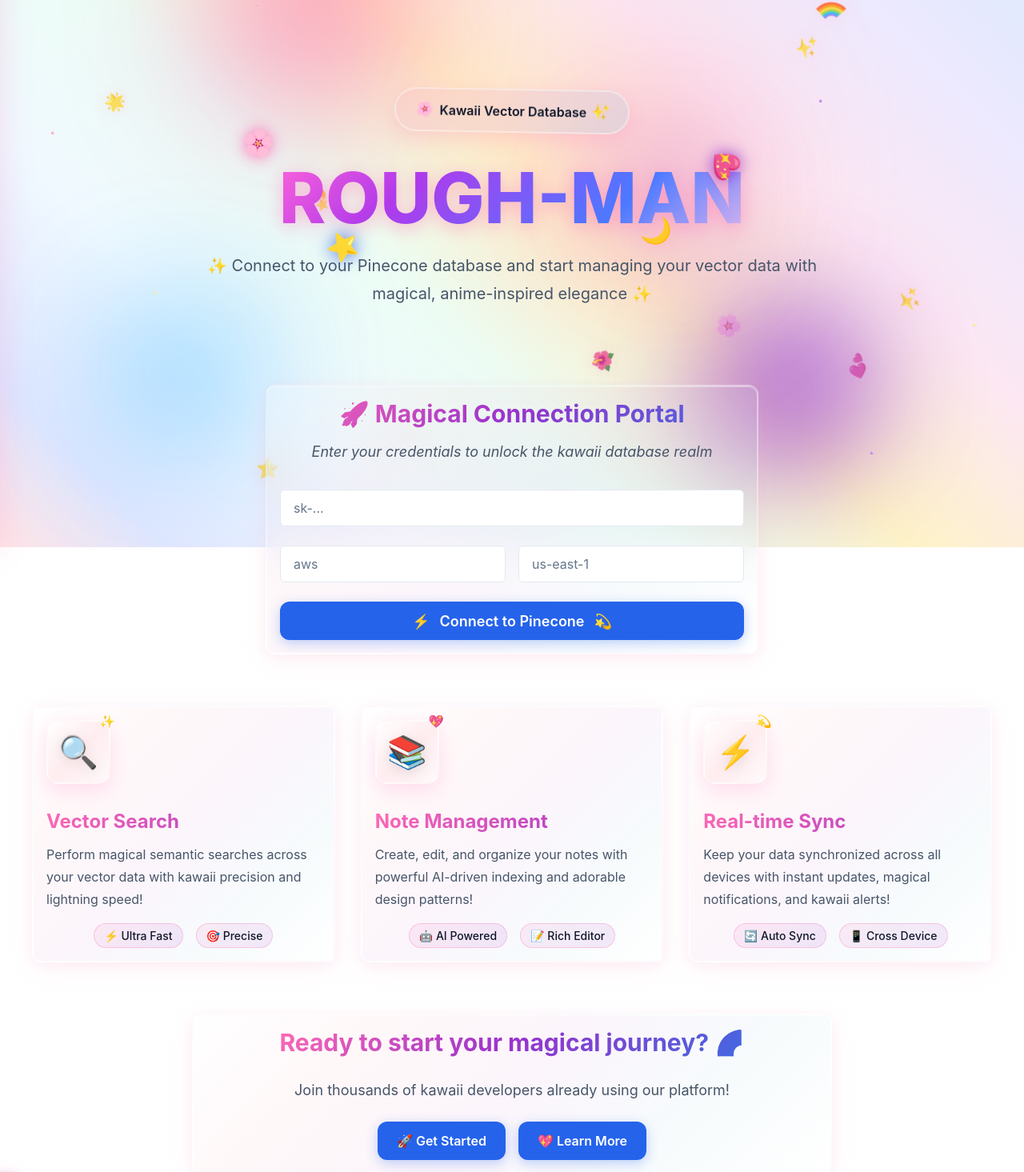
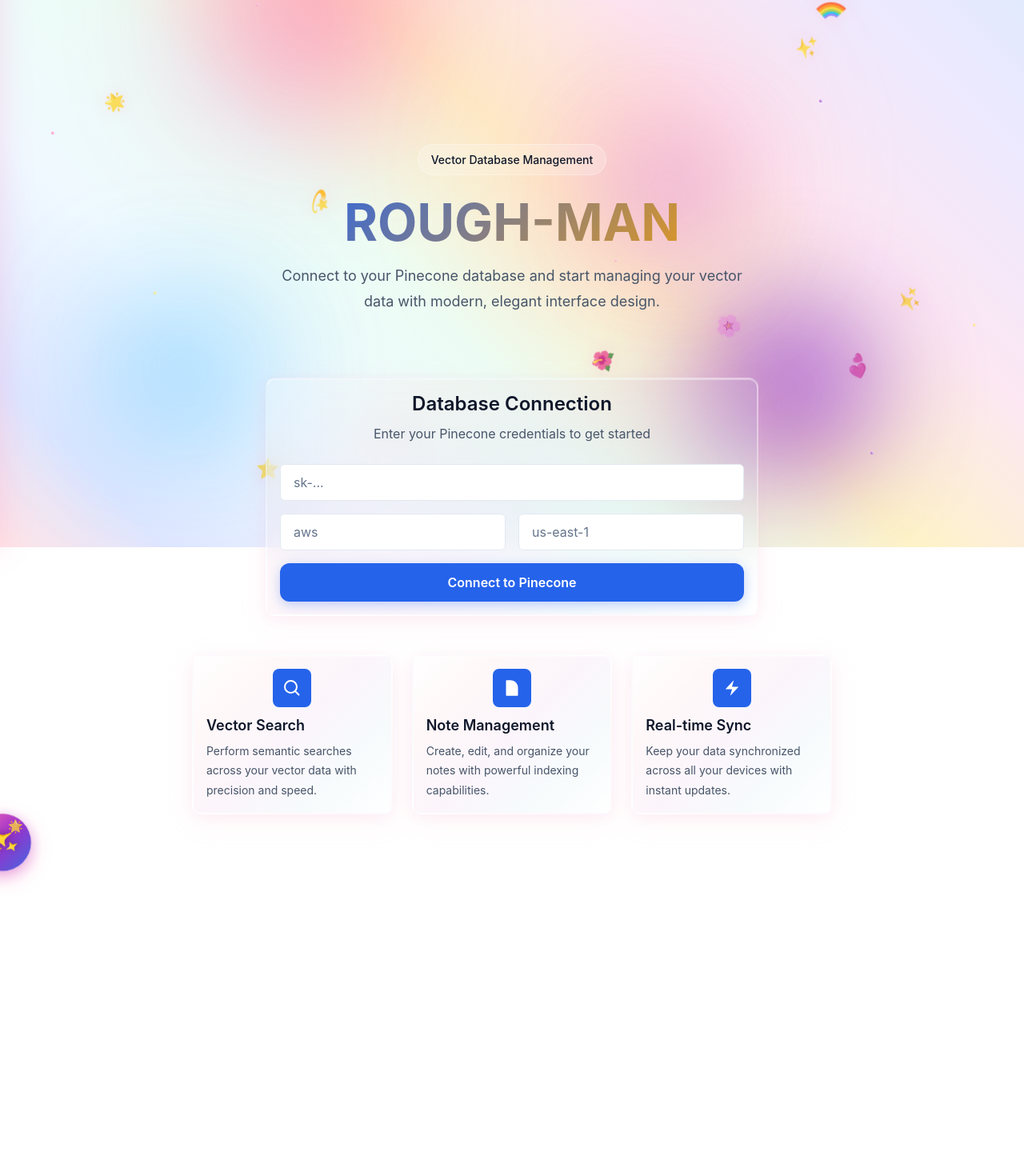
Before and after one commit to yuvasria924/roughGPT, a SvelteKit app in the folder rough-app/: page / in a window 1280 px wide. Shown: the part 116-1581 px from the top of the page at 80% size. After the commit the page ends 1236 px from the top, so only its background shows below. Built offline with nearby package versions, Linux system fonts and the light colour scheme.

Commit message:
Update main page to remove kawaii theming
cgen-078849d1b7ef4bf4b4bd43673c72f779

```diff
--- a/rough-app/src/routes/+page.svelte
+++ b/rough-app/src/routes/+page.svelte
@@ -75,27 +75,19 @@
 	<div class="hero-section">
 		<div class="hero-content">
 			<div class="hero-badge">
-				<span class="badge-emoji">🌸</span>
-				<span class="badge-text">Kawaii Vector Database</span>
-				<span class="badge-sparkle">✨</span>
+				<span class="badge-text">Vector Database Management</span>
 			</div>
 			<h1 class="hero-title">{data.title}</h1>
 			<p class="hero-description">
-				✨ Connect to your Pinecone database and start managing your vector data with magical, anime-inspired elegance ✨
+				Connect to your Pinecone database and start managing your vector data with modern, elegant interface design.
 			</p>
-			<div class="hero-decoration">
-				<div class="floating-emoji emoji-1">🌸</div>
-				<div class="floating-emoji emoji-2">💖</div>
-				<div class="floating-emoji emoji-3">⭐</div>
-				<div class="floating-emoji emoji-4">🌙</div>
-			</div>
 		</div>
 	</div>
 
-	<Card size="lg" variant="anime" customClass="connection-card">
+	<Card size="lg" variant="elevated" customClass="connection-card">
 		<div class="card-header">
-			<h2 class="card-title">🚀 Magical Connection Portal</h2>
-			<p class="card-subtitle">Enter your credentials to unlock the kawaii database realm</p>
+			<h2 class="card-title">Database Connection</h2>
+			<p class="card-subtitle">Enter your Pinecone credentials to get started</p>
 		</div>
 
 		<form class="connection-form" onsubmit={handleConnect}>
@@ -133,107 +125,60 @@
 
 			{#if error}
 				<div class="error-message" role="alert">
-					<span class="error-emoji">😅</span>
-					<div class="error-content">
-						<span class="error-text">{error}</span>
-						<span class="error-subtitle">Please try again, nya~</span>
-					</div>
+					<svg class="error-icon" viewBox="0 0 20 20" fill="currentColor">
+						<path fill-rule="evenodd" d="M18 10a8 8 0 11-16 0 8 8 0 0116 0zm-8-5a.75.75 0 01.75.75v4.5a.75.75 0 01-1.5 0v-4.5A.75.75 0 0110 5zM9.25 14a.75.75 0 011.5 0v.01a.75.75 0 01-1.5 0V14z" clip-rule="evenodd" />
+					</svg>
+					{error}
 				</div>
 			{/if}
 
 			<Button
 				type="submit"
-				variant="anime"
+				variant="primary"
 				size="lg"
 				loading={isConnecting}
 				fullWidth
 			>
 				{#if isConnecting}
 					<span class="loading-content">
-						<span class="magic-spinner">🌟</span>
-						Connecting to the magical realm...
+						Connecting...
 					</span>
 				{:else}
-					<span class="connect-content">
-						<span class="connect-emoji">⚡</span>
-						Connect to Pinecone
-						<span class="connect-emoji">💫</span>
-					</span>
+					Connect to Pinecone
 				{/if}
 			</Button>
 		</form>
 	</Card>
 
 	<div class="features-grid">
-		<Card size="md" variant="kawaii" hoverable customClass="feature-card vector-search">
-			<div class="feature-header">
-				<div class="feature-icon">
-					<span class="feature-emoji">🔍</span>
-					<div class="icon-sparkles">
-						<div class="sparkle">✨</div>
-						<div class="sparkle">⭐</div>
-					</div>
-				</div>
+		<Card size="md" hoverable customClass="feature-card">
+			<div class="feature-icon">
+				<svg viewBox="0 0 24 24" fill="currentColor" class="feature-svg">
+					<path d="M21 21l-5.197-5.197m0 0A7.5 7.5 0 105.196 5.196a7.5 7.5 0 0010.607 10.607z" stroke="currentColor" stroke-width="2" fill="none" />
+				</svg>
 			</div>
 			<h3 class="feature-title">Vector Search</h3>
-			<p class="feature-description">Perform magical semantic searches across your vector data with kawaii precision and lightning speed!</p>
-			<div class="feature-stats">
-				<span class="stat">⚡ Ultra Fast</span>
-				<span class="stat">🎯 Precise</span>
-			</div>
+			<p class="feature-description">Perform semantic searches across your vector data with precision and speed.</p>
 		</Card>
 
-		<Card size="md" variant="kawaii" hoverable customClass="feature-card note-management">
-			<div class="feature-header">
-				<div class="feature-icon">
-					<span class="feature-emoji">📚</span>
-					<div class="icon-sparkles">
-						<div class="sparkle">💖</div>
-						<div class="sparkle">🌸</div>
-					</div>
-				</div>
+		<Card size="md" hoverable customClass="feature-card">
+			<div class="feature-icon">
+				<svg viewBox="0 0 24 24" fill="currentColor" class="feature-svg">
+					<path d="M19.5 14.25v-2.625a3.375 3.375 0 00-3.375-3.375h-1.5A1.125 1.125 0 0113.5 7.125v-1.5a3.375 3.375 0 00-3.375-3.375H8.25m0 12.75h7.5m-7.5 3H12M10.5 2.25H5.625c-.621 0-1.125.504-1.125 1.125v17.25c0 .621.504 1.125 1.125 1.125h12.75c.621 0 1.125-.504 1.125-1.125V11.25a9 9 0 00-9-9z" />
+				</svg>
 			</div>
 			<h3 class="feature-title">Note Management</h3>
-			<p class="feature-description">Create, edit, and organize your notes with powerful AI-driven indexing and adorable design patterns!</p>
-			<div class="feature-stats">
-				<span class="stat">🤖 AI Powered</span>
-				<span class="stat">📝 Rich Editor</span>
-			</div>
+			<p class="feature-description">Create, edit, and organize your notes with powerful indexing capabilities.</p>
 		</Card>
 
-		<Card size="md" variant="kawaii" hoverable customClass="feature-card real-time">
-			<div class="feature-header">
-				<div class="feature-icon">
-					<span class="feature-emoji">⚡</span>
-					<div class="icon-sparkles">
-						<div class="sparkle">💫</div>
-						<div class="sparkle">🌟</div>
-					</div>
-				</div>
+		<Card size="md" hoverable customClass="feature-card">
+			<div class="feature-icon">
+				<svg viewBox="0 0 24 24" fill="currentColor" class="feature-svg">
+					<path d="M3.75 13.5l10.5-11.25L12 10.5h8.25L9.75 21.75 12 13.5H3.75z" />
+				</svg>
 			</div>
 			<h3 class="feature-title">Real-time Sync</h3>
-			<p class="feature-description">Keep your data synchronized across all devices with instant updates, magical notifications, and kawaii alerts!</p>
-			<div class="feature-stats">
-				<span class="stat">🔄 Auto Sync</span>
-				<span class="stat">📱 Cross Device</span>
-			</div>
-		</Card>
-	</div>
-
-	<div class="cta-section">
-		<Card variant="anime" size="lg" customClass="cta-card">
-			<div class="cta-content">
-				<h2 class="cta-title">Ready to start your magical journey? 🌈</h2>
-				<p class="cta-description">Join thousands of kawaii developers already using our platform!</p>
-				<div class="cta-buttons">
-					<Button variant="anime" size="lg">
-						🚀 Get Started
-					</Button>
-					<Button variant="kawaii" size="lg">
-						💖 Learn More
-					</Button>
-				</div>
-			</div>
+			<p class="feature-description">Keep your data synchronized across all your devices with instant updates.</p>
 		</Card>
 	</div>
 </main>
@@ -245,17 +190,15 @@
 		flex-direction: column;
 		align-items: center;
 		padding: var(--space-8) var(--space-4);
-		gap: var(--space-16);
-		max-width: 1400px;
+		gap: var(--space-12);
+		max-width: 1200px;
 		margin: 0 auto;
-		position: relative;
 	}
 
 	.hero-section {
 		text-align: center;
-		max-width: 800px;
-		position: relative;
-		z-index: 2;
+		max-width: 600px;
+		margin-top: var(--space-16);
 	}
 
 	.hero-content {
@@ -266,188 +209,72 @@
 		display: inline-flex;
 		align-items: center;
 		gap: var(--space-2);
-		background: linear-gradient(135deg,
-			rgba(255, 182, 193, 0.3),
-			rgba(221, 160, 221, 0.2),
-			rgba(173, 216, 230, 0.3)
-		);
-		backdrop-filter: blur(15px);
-		border: 2px solid rgba(255, 255, 255, 0.4);
+		background: rgba(255, 255, 255, 0.2);
+		backdrop-filter: blur(10px);
+		border: 1px solid rgba(255, 255, 255, 0.3);
 		border-radius: var(--radius-full);
-		padding: var(--space-3) var(--space-6);
-		margin-bottom: var(--space-8);
-		animation: kawaiFloat 4s ease-in-out infinite;
-		box-shadow: 0 8px 25px rgba(255, 105, 180, 0.2);
+		padding: var(--space-2) var(--space-4);
+		margin-bottom: var(--space-6);
+		animation: scaleIn var(--transition-base) ease-out 0.3s both;
 	}
 
 	[data-theme="dark"] .hero-badge {
-		background: linear-gradient(135deg,
-			rgba(88, 28, 135, 0.4),
-			rgba(139, 92, 246, 0.3),
-			rgba(168, 85, 247, 0.3)
-		);
-		border: 2px solid rgba(255, 255, 255, 0.2);
-		box-shadow: 0 8px 25px rgba(139, 92, 246, 0.3);
-	}
-
-	@keyframes kawaiFloat {
-		0%, 100% {
-			transform: translateY(0) rotate(0deg);
-		}
-		50% {
-			transform: translateY(-10px) rotate(2deg);
-		}
-	}
-
-	.badge-emoji {
-		font-size: var(--font-size-lg);
-		animation: emojiSpin 3s linear infinite;
-	}
-
-	.badge-sparkle {
-		animation: sparkleRotate 2s linear infinite;
-	}
-
-	@keyframes emojiSpin {
-		0% { transform: rotate(0deg); }
-		100% { transform: rotate(360deg); }
-	}
-
-	@keyframes sparkleRotate {
-		0% { transform: rotate(0deg) scale(1); }
-		50% { transform: rotate(180deg) scale(1.2); }
-		100% { transform: rotate(360deg) scale(1); }
+		background: rgba(15, 23, 42, 0.4);
+		border: 1px solid rgba(255, 255, 255, 0.2);
 	}
 
 	.badge-text {
 		color: var(--text-primary);
-		font-weight: 600;
-		font-size: var(--font-size-base);
+		font-weight: 500;
+		font-size: var(--font-size-sm);
 	}
 
 	.hero-title {
-		font-size: clamp(3rem, 10vw, 5.5rem);
-		font-weight: 800;
+		font-size: clamp(2.5rem, 8vw, 4rem);
+		font-weight: 700;
 		color: var(--text-primary);
-		margin-bottom: var(--space-6);
-		line-height: 1;
-		background: linear-gradient(135deg, #FF69B4, #9932CC, #4169E1, #FFB6C1);
+		margin-bottom: var(--space-4);
+		line-height: 1.1;
+		background: linear-gradient(135deg, var(--color-primary), var(--color-accent));
 		-webkit-background-clip: text;
 		-webkit-text-fill-color: transparent;
 		background-clip: text;
-		animation: titleShimmer 3s ease-in-out infinite;
-		filter: drop-shadow(0 4px 8px rgba(255, 105, 180, 0.3));
-	}
-
-	@keyframes titleShimmer {
-		0%, 100% {
-			filter: brightness(1) drop-shadow(0 4px 8px rgba(255, 105, 180, 0.3));
-		}
-		50% {
-			filter: brightness(1.2) drop-shadow(0 6px 12px rgba(255, 105, 180, 0.5));
-		}
 	}
 
 	.hero-description {
-		font-size: var(--font-size-xl);
+		font-size: var(--font-size-lg);
 		color: var(--text-secondary);
 		line-height: var(--line-height-relaxed);
 		margin-bottom: var(--space-8);
-		animation: fadeIn var(--transition-slow) ease-out 0.5s both;
-	}
-
-	.hero-decoration {
-		position: absolute;
-		top: 0;
-		left: 0;
-		width: 100%;
-		height: 100%;
-		pointer-events: none;
-	}
-
-	.floating-emoji {
-		position: absolute;
-		font-size: 2rem;
-		animation: floatAround 8s infinite ease-in-out;
-		filter: drop-shadow(0 0 10px currentColor);
-	}
-
-	.emoji-1 {
-		top: 20%;
-		left: 10%;
-		color: #FF69B4;
-		animation-delay: 0s;
-	}
-
-	.emoji-2 {
-		top: 30%;
-		right: 15%;
-		color: #9932CC;
-		animation-delay: 2s;
-	}
-
-	.emoji-3 {
-		bottom: 25%;
-		left: 20%;
-		color: #4169E1;
-		animation-delay: 4s;
-	}
-
-	.emoji-4 {
-		bottom: 35%;
-		right: 25%;
-		color: #FFB6C1;
-		animation-delay: 6s;
-	}
-
-	@keyframes floatAround {
-		0%, 100% {
-			transform: translate(0, 0) rotate(0deg) scale(1);
-		}
-		25% {
-			transform: translate(20px, -20px) rotate(90deg) scale(1.1);
-		}
-		50% {
-			transform: translate(-10px, -30px) rotate(180deg) scale(0.9);
-		}
-		75% {
-			transform: translate(-25px, -10px) rotate(270deg) scale(1.05);
-		}
 	}
 
 	.connection-card {
 		width: 100%;
-		max-width: 600px;
-		animation: scaleIn var(--transition-slow) ease-out 0.7s both;
-		position: relative;
-		z-index: 2;
+		max-width: 500px;
+		animation: scaleIn var(--transition-slow) ease-out 0.2s both;
 	}
 
 	.card-header {
 		text-align: center;
-		margin-bottom: var(--space-8);
+		margin-bottom: var(--space-6);
 	}
 
 	.card-title {
-		font-size: var(--font-size-3xl);
-		font-weight: 700;
-		background: linear-gradient(135deg, #FF69B4, #9932CC, #4169E1);
-		-webkit-background-clip: text;
-		-webkit-text-fill-color: transparent;
-		background-clip: text;
-		margin-bottom: var(--space-3);
+		font-size: var(--font-size-2xl);
+		font-weight: 600;
+		color: var(--text-primary);
+		margin-bottom: var(--space-2);
 	}
 
 	.card-subtitle {
 		color: var(--text-secondary);
-		font-size: var(--font-size-lg);
-		font-style: italic;
+		font-size: var(--font-size-base);
 	}
 
 	.connection-form {
 		display: flex;
 		flex-direction: column;
-		gap: var(--space-6);
+		gap: var(--space-4);
 	}
 
 	.form-row {
@@ -459,239 +286,81 @@
 	.error-message {
 		display: flex;
 		align-items: center;
-		gap: var(--space-3);
-		padding: var(--space-4) var(--space-5);
-		background: linear-gradient(135deg,
-			rgba(255, 182, 193, 0.2),
-			rgba(255, 240, 245, 0.3)
-		);
-		border: 2px solid rgba(255, 105, 180, 0.3);
-		border-radius: var(--radius-xl);
-		animation: errorShake 0.5s ease-in-out;
+		gap: var(--space-2);
+		padding: var(--space-3) var(--space-4);
+		background-color: #fef2f2;
+		border: 1px solid #fecaca;
+		border-radius: var(--radius-md);
+		color: var(--color-error);
+		font-size: var(--font-size-sm);
+		animation: slideUp var(--transition-base) ease-out;
 	}
 
-	.error-emoji {
-		font-size: 1.5rem;
+	[data-theme="dark"] .error-message {
+		background-color: rgba(239, 68, 68, 0.1);
+		border-color: rgba(239, 68, 68, 0.3);
 	}
 
-	.error-content {
-		display: flex;
-		flex-direction: column;
-		gap: 2px;
-	}
-
-	.error-text {
-		color: var(--color-error);
-		font-weight: 500;
-		font-size: var(--font-size-base);
-	}
-
-	.error-subtitle {
-		color: var(--text-secondary);
-		font-size: var(--font-size-sm);
-		font-style: italic;
-	}
-
-	@keyframes errorShake {
-		0%, 100% { transform: translateX(0); }
-		25% { transform: translateX(-5px); }
-		75% { transform: translateX(5px); }
-	}
-
-	.loading-content,
-	.connect-content {
-		display: flex;
-		align-items: center;
-		gap: var(--space-3);
-		font-size: var(--font-size-lg);
-		font-weight: 600;
-	}
-
-	.magic-spinner {
-		animation: magicSpin 1s linear infinite;
-		font-size: 1.5rem;
-	}
-
-	@keyframes magicSpin {
-		0% { transform: rotate(0deg) scale(1); }
-		50% { transform: rotate(180deg) scale(1.2); }
-		100% { transform: rotate(360deg) scale(1); }
+	.error-icon {
+		width: 1.25rem;
+		height: 1.25rem;
+		flex-shrink: 0;
 	}
 
 	.features-grid {
 		display: grid;
-		grid-template-columns: repeat(auto-fit, minmax(350px, 1fr));
-		gap: var(--space-8);
+		grid-template-columns: repeat(auto-fit, minmax(250px, 1fr));
+		gap: var(--space-6);
 		width: 100%;
-		max-width: 1200px;
-		animation: fadeIn var(--transition-slow) ease-out 0.9s both;
+		max-width: 800px;
+		animation: fadeIn var(--transition-slow) ease-out 0.4s both;
 	}
 
 	.feature-card {
 		text-align: center;
-		position: relative;
-		overflow: visible;
-	}
-
-	.feature-header {
-		margin-bottom: var(--space-4);
-		position: relative;
+		transition: transform var(--transition-base);
 	}
 
 	.feature-icon {
-		position: relative;
-		display: inline-flex;
+		margin-bottom: var(--space-3);
+		display: flex;
+		justify-content: center;
 		align-items: center;
-		justify-content: center;
-		width: 80px;
-		height: 80px;
-		border-radius: var(--radius-2xl);
-		background: linear-gradient(135deg,
-			rgba(255, 255, 255, 0.3),
-			rgba(255, 182, 193, 0.2),
-			rgba(255, 255, 255, 0.3)
-		);
-		margin: 0 auto var(--space-4) auto;
-		transition: all var(--transition-base);
-		border: 2px solid rgba(255, 255, 255, 0.4);
-		box-shadow: 0 8px 25px rgba(255, 105, 180, 0.2);
+		width: 3rem;
+		height: 3rem;
+		background-color: var(--color-primary);
+		border-radius: var(--radius-lg);
+		color: white;
+		margin: 0 auto var(--space-3) auto;
 	}
 
-	.feature-emoji {
-		font-size: 2.5rem;
-		filter: drop-shadow(0 4px 8px rgba(0, 0, 0, 0.1));
-	}
-
-	.icon-sparkles {
-		position: absolute;
-		top: -10px;
-		right: -10px;
-		width: 20px;
-		height: 20px;
-	}
-
-	.icon-sparkles .sparkle {
-		position: absolute;
-		font-size: 0.8rem;
-		animation: iconSparkle 2s infinite ease-in-out;
-	}
-
-	.icon-sparkles .sparkle:first-child {
-		top: 0;
-		left: 0;
-		animation-delay: 0s;
-	}
-
-	.icon-sparkles .sparkle:last-child {
-		bottom: 0;
-		right: 0;
-		animation-delay: 1s;
-	}
-
-	@keyframes iconSparkle {
-		0%, 100% {
-			opacity: 0;
-			transform: scale(0.5);
-		}
-		50% {
-			opacity: 1;
-			transform: scale(1.2);
-		}
-	}
-
-	.feature-card:hover .feature-icon {
-		transform: scale(1.15) rotate(10deg);
-		box-shadow: 0 15px 35px rgba(255, 105, 180, 0.4);
+	.feature-svg {
+		width: 1.5rem;
+		height: 1.5rem;
 	}
 
 	.feature-title {
-		font-size: var(--font-size-2xl);
-		font-weight: 700;
-		background: linear-gradient(135deg, #FF69B4, #9932CC);
-		-webkit-background-clip: text;
-		-webkit-text-fill-color: transparent;
-		background-clip: text;
-		margin-bottom: var(--space-3);
+		font-size: var(--font-size-lg);
+		font-weight: 600;
+		color: var(--text-primary);
+		margin-bottom: var(--space-2);
 	}
 
 	.feature-description {
 		color: var(--text-secondary);
-		font-size: var(--font-size-base);
+		font-size: var(--font-size-sm);
 		line-height: var(--line-height-relaxed);
-		margin-bottom: var(--space-4);
-	}
-
-	.feature-stats {
-		display: flex;
-		justify-content: center;
-		gap: var(--space-4);
-		flex-wrap: wrap;
-	}
-
-	.stat {
-		background: linear-gradient(135deg,
-			rgba(255, 105, 180, 0.1),
-			rgba(153, 50, 204, 0.1)
-		);
-		border: 1px solid rgba(255, 105, 180, 0.3);
-		border-radius: var(--radius-full);
-		padding: var(--space-1) var(--space-3);
-		font-size: var(--font-size-sm);
-		font-weight: 500;
-		color: var(--text-primary);
-	}
-
-	.cta-section {
-		width: 100%;
-		max-width: 800px;
-		animation: fadeIn var(--transition-slow) ease-out 1.1s both;
-	}
-
-	.cta-card {
-		text-align: center;
-	}
-
-	.cta-content {
-		display: flex;
-		flex-direction: column;
-		align-items: center;
-		gap: var(--space-6);
-	}
-
-	.cta-title {
-		font-size: var(--font-size-3xl);
-		font-weight: 700;
-		background: linear-gradient(135deg, #FF69B4, #9932CC, #4169E1);
-		-webkit-background-clip: text;
-		-webkit-text-fill-color: transparent;
-		background-clip: text;
-	}
-
-	.cta-description {
-		font-size: var(--font-size-lg);
-		color: var(--text-secondary);
-	}
-
-	.cta-buttons {
-		display: flex;
-		gap: var(--space-4);
-		flex-wrap: wrap;
-		justify-content: center;
 	}
 
 	/* Responsive design */
 	@media (max-width: 768px) {
 		.main-container {
 			padding: var(--space-4) var(--space-2);
-			gap: var(--space-12);
+			gap: var(--space-8);
 		}
 
-		.hero-title {
-			font-size: 2.5rem;
-		}
-
-		.hero-description {
-			font-size: var(--font-size-lg);
+		.hero-section {
+			margin-top: var(--space-8);
 		}
 
 		.form-row {
@@ -700,31 +369,17 @@
 
 		.features-grid {
 			grid-template-columns: 1fr;
-			gap: var(--space-6);
-		}
-
-		.floating-emoji {
-			font-size: 1.5rem;
-		}
-
-		.cta-buttons {
-			flex-direction: column;
-			width: 100%;
+			gap: var(--space-4);
 		}
 	}
 
-	/* Reduced motion */
-	@media (prefers-reduced-motion: reduce) {
-		.hero-badge,
-		.floating-emoji,
-		.magic-spinner,
-		.icon-sparkles .sparkle {
-			animation: none;
+	@media (max-width: 480px) {
+		.hero-title {
+			font-size: 2rem;
 		}
 
-		.hero-title {
-			animation: none;
-			filter: none;
+		.hero-description {
+			font-size: var(--font-size-base);
 		}
 	}
 </style>
```
